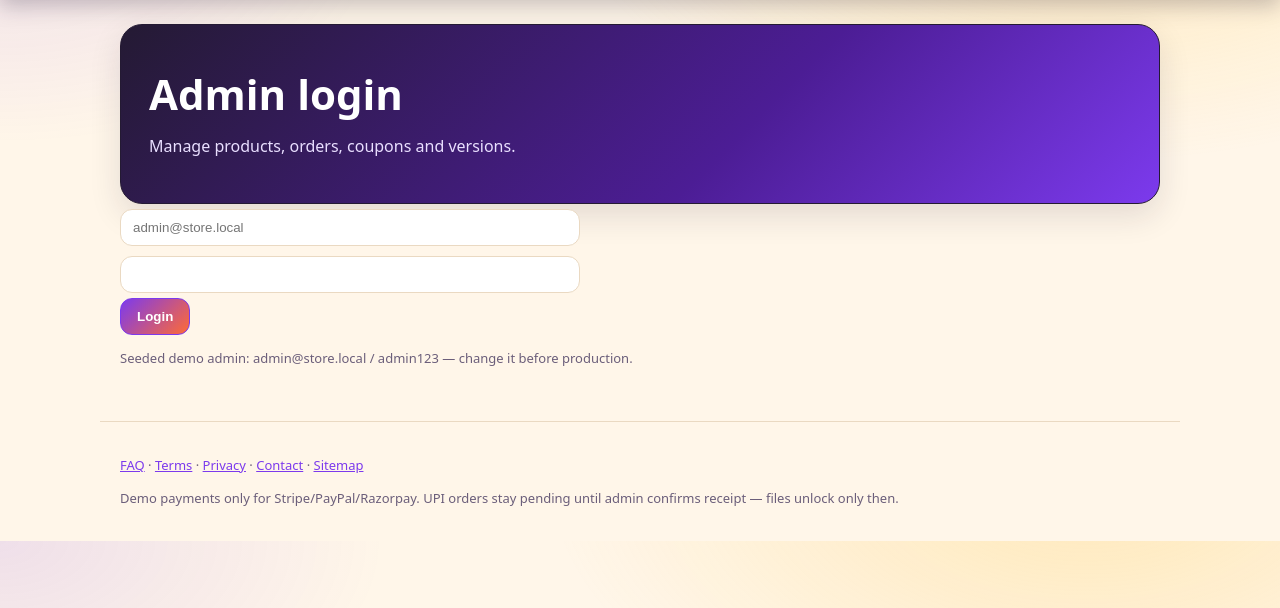
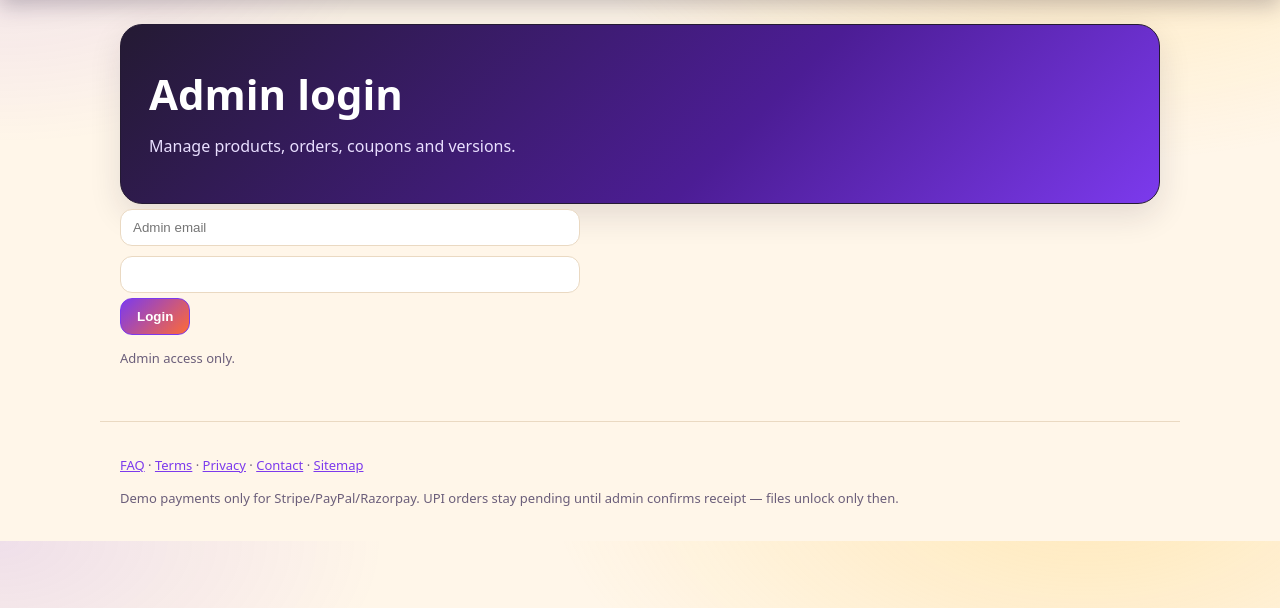
Before and after one commit to kageshorts752-dotcom/digital-product-store, a Flask app: page /admin/login in a window 1280 px wide. Shown: the part 76-684 px from the top of the page. Run offline with Flask 3, Linux system fonts and the light colour scheme; data comes from the database, SQL or seed files in the repository; parts of the project's set-up code (start-up, migrations or seed data) failed here and were passed over.

```diff
--- a/templates/admin_login.html
+++ b/templates/admin_login.html
@@ -1,3 +1,3 @@
 {% extends "base.html" %}{% block content %}<section class="hero"><h1>Admin login</h1><p>Manage products, orders, coupons and versions.</p></section>
-<form method="post"><input type="email" name="email" placeholder="admin@store.local" required><br><input type="password" name="password" required><br><button>Login</button></form>
-<p class="small">Seeded demo admin: admin@store.local / admin123 — change it before production.</p>{% endblock %}
+<form method="post"><input type="email" name="email" placeholder="Admin email" required><br><input type="password" name="password" required><br><button>Login</button></form>
+<p class="small">Admin access only.</p>{% endblock %}
```
